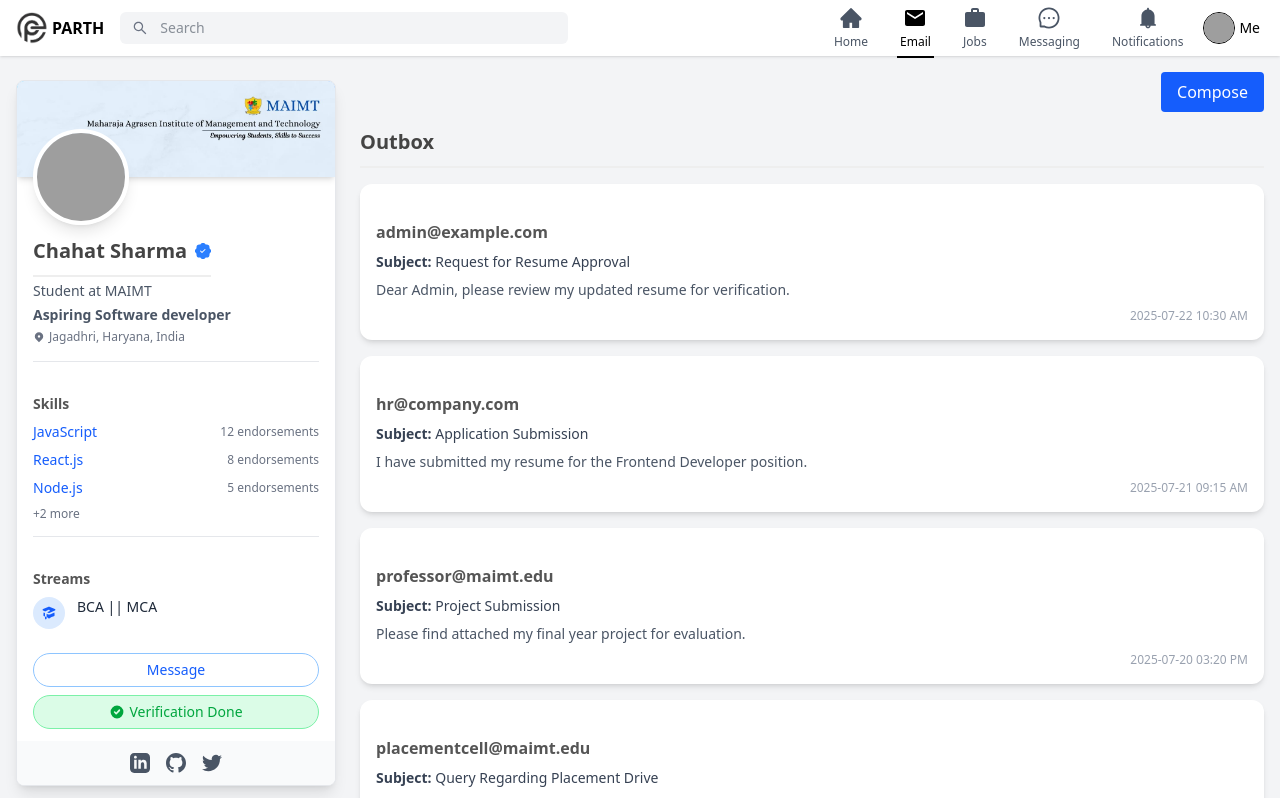
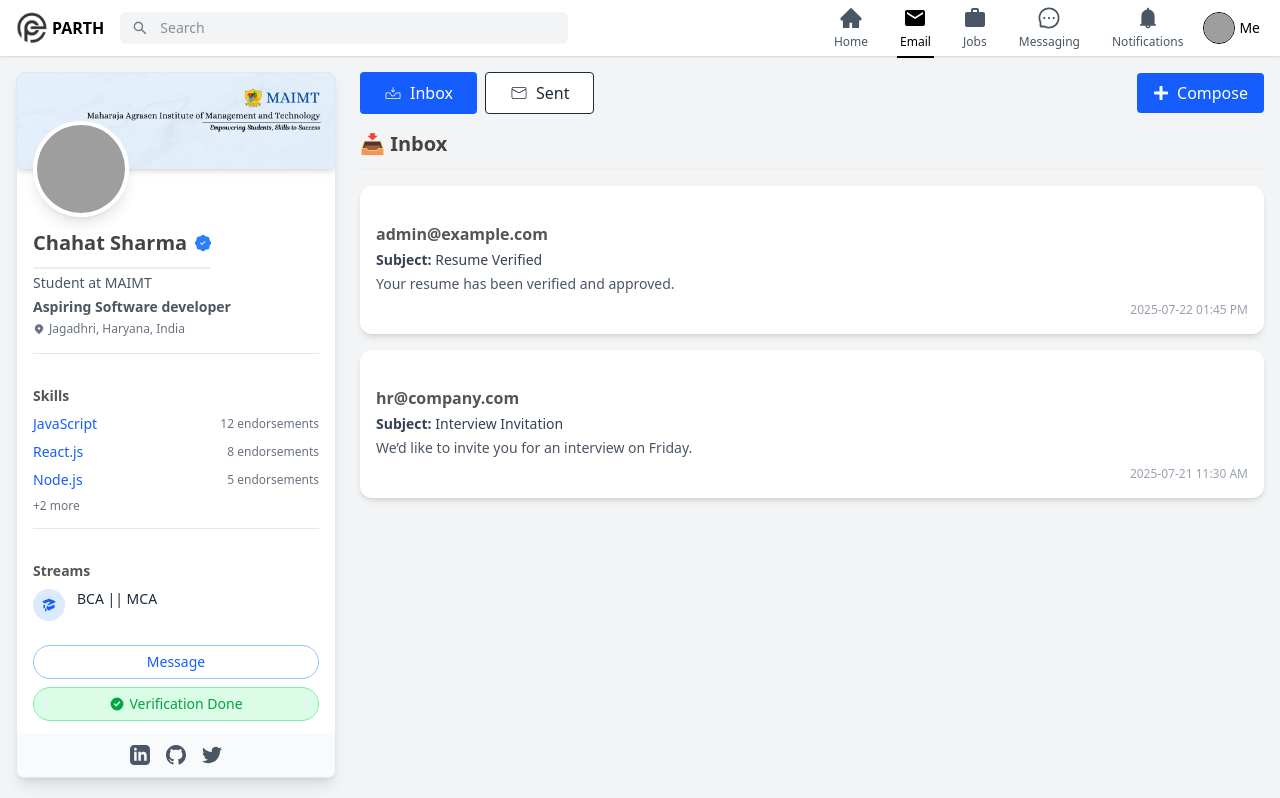
Before and after one commit to LaganMehtaJi/Parth-Server, a React (Vite) app in the folder parth/: page /email in a window 1280 px wide. Shown: the top 798 px of the page. Built offline with nearby package versions, Linux system fonts and the light colour scheme; grey boxes are pictures that could not be loaded.

Commit message:
updated home

```diff
--- a/parth/src/Home/Email.jsx
+++ b/parth/src/Home/Email.jsx
@@ -1,8 +1,28 @@
 import React, { useState, useEffect } from 'react';
+import { FaPlus } from 'react-icons/fa';
 import Headerhome from './Headerhome';
 import Profilesection from './Profilesection';
+import { CiInboxIn } from "react-icons/ci";
+import {CiMail}from "react-icons/ci";
 
-const initialEmails = [
+const initialReceivedEmails = [
+  {
+    id: 1,
+    from: 'admin@example.com',
+    subject: 'Resume Verified',
+    body: 'Your resume has been verified and approved.',
+    date: '2025-07-22 01:45 PM',
+  },
+  {
+    id: 2,
+    from: 'hr@company.com',
+    subject: 'Interview Invitation',
+    body: 'We’d like to invite you for an interview on Friday.',
+    date: '2025-07-21 11:30 AM',
+  },
+];
+
+const initialSentEmails = [
   {
     id: 1,
     to: 'admin@example.com',
@@ -17,52 +37,31 @@ const initialEmails = [
     body: 'I have submitted my resume for the Frontend Developer position.',
     date: '2025-07-21 09:15 AM',
   },
-  {
-    id: 3,
-    to: 'professor@maimt.edu',
-    subject: 'Project Submission',
-    body: 'Please find attached my final year project for evaluation.',
-    date: '2025-07-20 03:20 PM',
-  },
-  {
-    id: 4,
-    to: 'placementcell@maimt.edu',
-    subject: 'Query Regarding Placement Drive',
-    body: 'Is the Infosys drive scheduled for next week confirmed?',
-    date: '2025-07-19 11:45 AM',
-  },
-  {
-    id: 5,
-    to: 'teammate@maimt.edu',
-    subject: 'Group Discussion Points',
-    body: 'Here are the main points we will discuss in tomorrow’s meeting.',
-    date: '2025-07-18 04:00 PM',
-  },
 ];
 
 const Email = () => {
-  const [emails, setEmails] = useState([]);
-  const [page, setPage] = useState(1);
-  const perPage = 5;
+  const [receivedEmails, setReceivedEmails] = useState([]);
+  const [sentEmails, setSentEmails] = useState([]);
   const [showCompose, setShowCompose] = useState(false);
+  const [currentTab, setCurrentTab] = useState('inbox');
   const [formData, setFormData] = useState({ to: '', subject: '', body: '' });
 
   useEffect(() => {
-    setEmails(initialEmails);
+    setReceivedEmails(initialReceivedEmails);
+    setSentEmails(initialSentEmails);
   }, []);
-
-  const paginatedEmails = emails.slice((page - 1) * perPage, page * perPage);
 
   const handleSend = (e) => {
     e.preventDefault();
     const newEmail = {
-      id: emails.length + 1,
+      id: sentEmails.length + 1,
       ...formData,
       date: new Date().toLocaleString(),
     };
-    setEmails([newEmail, ...emails]);
+    setSentEmails([newEmail, ...sentEmails]);
     setFormData({ to: '', subject: '', body: '' });
     setShowCompose(false);
+    setCurrentTab('sent');
   };
 
   const handleChange = (e) => {
@@ -73,23 +72,43 @@ const Email = () => {
     <div className="bg-gray-100 min-h-screen">
       <Headerhome />
       <div className="flex flex-col lg:flex-row gap-6 px-4 py-4">
-        {/* Left - Profile (sticky on large screens only) */}
         <div className="w-full lg:max-w-xs lg:sticky lg:top-20 self-start">
           <Profilesection />
         </div>
+        <div className="w-full">
+          <div className="flex justify-between items-center mb-4 flex-wrap gap-2">
+            <div className="flex gap-2">
+            <button
+  onClick={() => setCurrentTab('inbox')}
+  className={`flex items-center gap-2 px-6 py-2 rounded ${
+    currentTab === 'inbox'
+      ? 'bg-blue-600 text-white'
+      : 'bg-white text-gray-800 border hover:text-blue-600'
+  }`}
+>
+  <CiInboxIn className="text-lg" /> Inbox
+</button>
 
-        {/* Right - Main Email Area */}
-        <div className="w-full">
-          <div className="flex justify-end mb-4">
+{/* Sent Button */}
 <button
-              className="bg-blue-600 text-white px-4 py-2 rounded hover:bg-blue-700"
+  onClick={() => setCurrentTab('sent')}
+  className={`flex items-center gap-2 px-6 py-2 rounded ${
+    currentTab === 'sent'
+      ? 'bg-blue-600 text-white'
+      : 'bg-white text-gray-800 border hover:text-blue-600'
+  }`}
+>
+  <CiMail className="text-lg" /> Sent
+</button>
+            </div>
+            <button
+            className="flex items-center gap-2 bg-blue-600 text-white px-4 py-2 rounded hover:bg-blue-700 transition"
+
               onClick={() => setShowCompose(!showCompose)}
             >
-              {showCompose ? 'Close' : 'Compose'}
+              <FaPlus /> {showCompose ? 'Close' : 'Compose'}
             </button>
           </div>
-
-          {/* Compose Email */}
           {showCompose && (
             <div className="bg-white p-4 sm:p-6 rounded-xl shadow mb-6 w-full">
               <h3 className="text-lg font-bold mb-4">New Email</h3>
@@ -123,34 +142,55 @@ const Email = () => {
                 ></textarea>
                 <button
                   type="submit"
-                  className="bg-green-600 text-white px-4 py-2 rounded hover:bg-green-700"
+                  className="bg-blue-600 text-white px-4 py-2 rounded hover:bg-blue-700"
                 >
               Send
                 </button>
               </form>
             </div>
           )}
-
-          {/* Outbox */}
-          <h2 className="text-xl font-bold mb-4 border-b pb-2">Outbox</h2>
-          {paginatedEmails.length === 0 ? (
-            <p className="text-gray-500">No sent emails.</p>
+          {currentTab === 'inbox' ? (
+            <>
+              <h2 className="text-xl font-bold mb-4 border-b pb-2">📥 Inbox</h2>
+              {receivedEmails.length === 0 ? (
+                <p className="text-gray-500">No received emails.</p>
               ) : (
-            paginatedEmails.map((email) => (
+                receivedEmails.map((email) => (
                   <div
                     key={email.id}
                     className="bg-white shadow-md rounded-xl p-4 mb-4 w-full"
                   >
-                <div className="flex justify-between items-center mb-2">
-                  <h3 className="font-semibold text-gray-800">{email.to}</h3>
-                </div>
-                <p className="text-gray-700 text-sm mb-2">
+                    <h3 className="font-semibold text-gray-800 mb-1">{email.from}</h3>
+                    <p className="text-sm text-gray-700 mb-1">
                       <strong>Subject:</strong> {email.subject}
                     </p>
-                <p className="text-gray-600 text-sm">{email.body}</p>
+                    <p className="text-sm text-gray-600">{email.body}</p>
                     <p className="text-xs text-gray-400 mt-2 text-right">{email.date}</p>
                   </div>
                 ))
+              )}
+            </>
+          ) : (
+            <>
+              <h2 className="text-xl font-bold mb-4 border-b pb-2">📤 Sent</h2>
+              {sentEmails.length === 0 ? (
+                <p className="text-gray-500">No sent emails.</p>
+              ) : (
+                sentEmails.map((email) => (
+                  <div
+                    key={email.id}
+                    className="bg-white shadow-md rounded-xl p-4 mb-4 w-full"
+                  >
+                    <h3 className="font-semibold text-gray-800 mb-1">{email.to}</h3>
+                    <p className="text-sm text-gray-700 mb-1">
+                      <strong>Subject:</strong> {email.subject}
+                    </p>
+                    <p className="text-sm text-gray-600">{email.body}</p>
+                    <p className="text-xs text-gray-400 mt-2 text-right">{email.date}</p>
+                  </div>
+                ))
+              )}
+            </>
           )}
         </div>
       </div>
--- a/parth/src/Home/Message.jsx
+++ b/parth/src/Home/Message.jsx
@@ -19,7 +19,7 @@ const Message = () => {
     setNewMessage('');
 
     setTimeout(() => {
-      setMessages(prev => [
+      setMessages((prev) => [
         ...prev,
         { sender: 'admin', text: 'Thanks for reaching out. We’ll get back shortly.' },
       ]);
@@ -45,7 +45,7 @@ const Message = () => {
 
     recognition.onresult = (event) => {
       const transcript = event.results[0][0].transcript;
-      setNewMessage(prev => prev + ' ' + transcript);
+      setNewMessage((prev) => prev + ' ' + transcript);
     };
 
     recognition.onerror = (event) => {
@@ -63,20 +63,25 @@ const Message = () => {
       <Headerhome />
 
       <div className="flex flex-col lg:flex-row gap-6 px-4 py-4">
-        {/* Profile Section (hide sticky on mobile) */}
+        {/* Profile Section */}
         <div className="w-full lg:max-w-xs">
           <Profilesection />
         </div>
 
         {/* Chat Section */}
-        <div className="flex justify-center w-full mt-4 lg:mt-0">
-          <div className="w-full max-w-xl h-[400px] sm:h-[500px] border border-gray-300 rounded-2xl shadow-lg flex flex-col bg-white overflow-hidden">
-            {/* Header */}
-            <div className="bg-blue-600 text-white text-lg font-semibold px-4 py-3 rounded-t-2xl flex justify-center">
-              <div className="w-14 h-4 bg-white rounded-full shadow-md"></div>
+        <div className="flex  w-full mt-4 lg:mt-0">
+          <div className="w-full max-w-xxl h-[500px] border border-gray-300 rounded-2xl shadow-lg flex flex-col bg-white overflow-hidden">
+
+            <div className="bg-blue-600 text-white px-4 py-4 rounded-t-2xl flex items-center gap-4">
+              <div className="w-10 h-10 rounded-full bg-white text-blue-600 flex items-center justify-center font-bold text-lg">
+                A
+              </div>
+              <div className="flex flex-col">
+                <span className="text-lg font-semibold">Admin </span>
+              </div>
             </div>
 
-            {/* Chat Messages */}
+            {/* Messages */}
             <div className="flex-1 overflow-y-auto px-4 py-3 space-y-3 bg-gray-50">
               {messages.map((msg, idx) => (
                 <div
@@ -92,7 +97,7 @@ const Message = () => {
               ))}
             </div>
 
-            {/* Input Area */}
+            {/* Input Section */}
             <div className="flex items-center border-t border-gray-200 p-2 bg-white flex-wrap gap-2 sm:flex-nowrap">
               <input
                 type="text"
```
Lines whose indentation alone changed are shown as unchanged.
